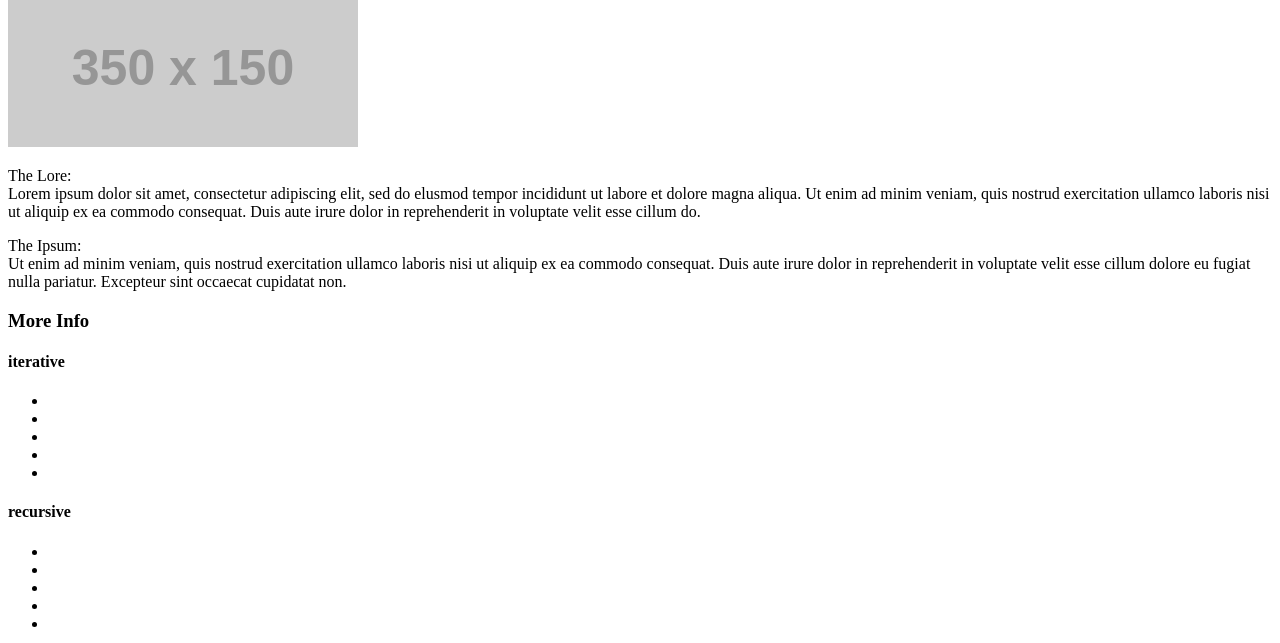
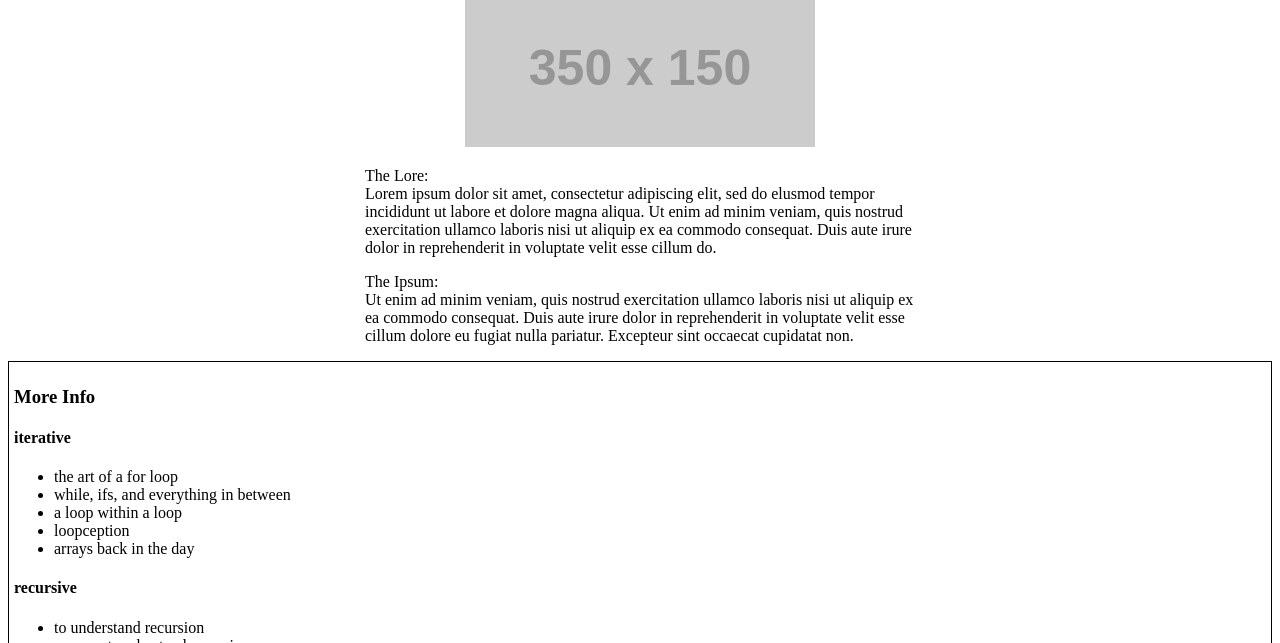
Before and after one commit to nanimouse/aa-spec-project, a plain HTML site: page index.html in a window 1280 px wide. Shown: the part 257-900 px from the top of the page. Drawn offline with Linux system fonts and the light colour scheme; placeholder pictures from the web are drawn by us.

Commit message:
completes the top half; adds margin to paras div

```diff
--- a/index.html
+++ b/index.html
@@ -47,7 +47,7 @@
             </div>
         </div>
 
-        <div>
+        <div id="img-div">
 
         <a href="https://placeholder.com">
             <img src="https://via.placeholder.com/350x150" alt="">
@@ -55,7 +55,7 @@
 
         </div>
 
-        <div>
+        <div id="paras">
             <p>The Lore: <br>
             Lorem ipsum dolor sit amet, consectetur adipiscing elit, sed do
                 elusmod tempor incididunt ut labore et dolore magna aliqua. Ut
@@ -71,28 +71,34 @@
 
         <div id="more-info">
             <h3>More Info</h3>
-            <span>
+            <div id="lists">
+                <div>
                     <h4>iterative</h4>
                     <ul>
-                    <li></li>
-                    <li></li>
-                    <li></li>
-                    <li></li>
-                    <li></li>
+                        <li>the art of a for loop</li>
+                        <li>while, ifs, and everything in between</li>
+                        <li>a loop within a loop</li>
+                        <li>loopception</li>
+                        <li>arrays back in the day</li>
                     </ul>
-            </span>
+                </div>
 
-            <span>
+                <div>
                     <h4>recursive</h4>
                     <ul>
-                    <li></li>
-                    <li></li>
-                    <li></li>
-                    <li></li>
-                    <li></li>
+                        <li>to understand recursion</li>
+                        <li>one must understand recursion</li>
+                        <li>all kinds of sorts, sorts of all kinds</li>
+                        <li>recursion, undestand you must</li>
+                        <li>base case and recursive steps</li>
                     </ul>
-            </span>
                 </div>
+            </div>
+        </div>
+
+        <!-- FIGURE HOW TO GET THESE LISTS NEXT TO EACH OTHER
+        -play with some margins to the uls and titles
+        -->
 
         <footer>
             <img src="" alt="app academy logo">
--- a/styles.css
+++ b/styles.css
@@ -58,3 +58,22 @@ nav {
 .socials {
   width: 20px;
 }
+
+#img-div {
+    width: 350px;
+    margin: auto;
+}
+
+#paras {
+  width: 550px;
+  margin: auto;
+}
+
+#more-info {
+    border: solid 1px;
+    padding: 5px;
+}
+
+ul {
+    float: ;
+}
```
Lines whose indentation alone changed are shown as unchanged.
